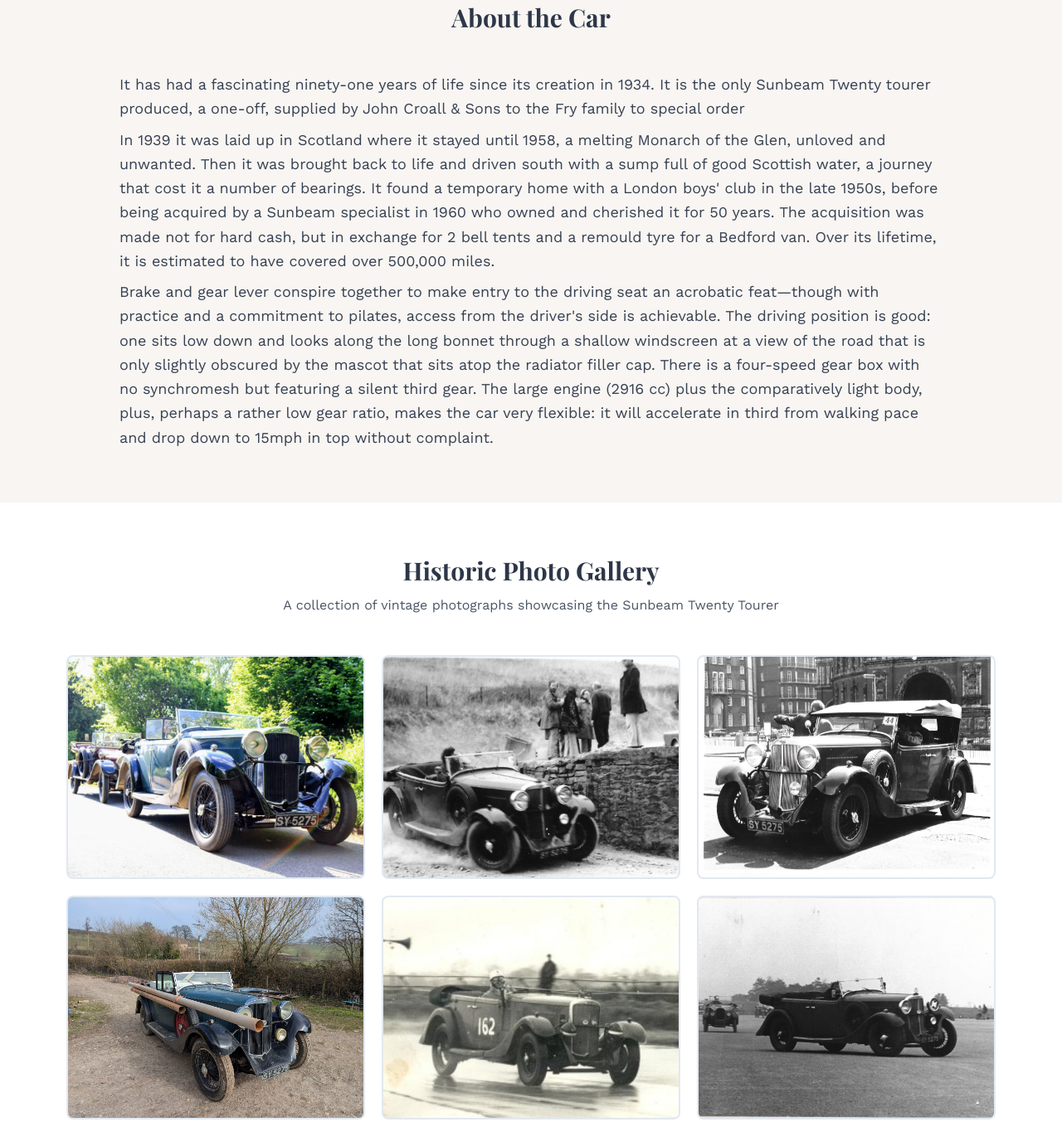
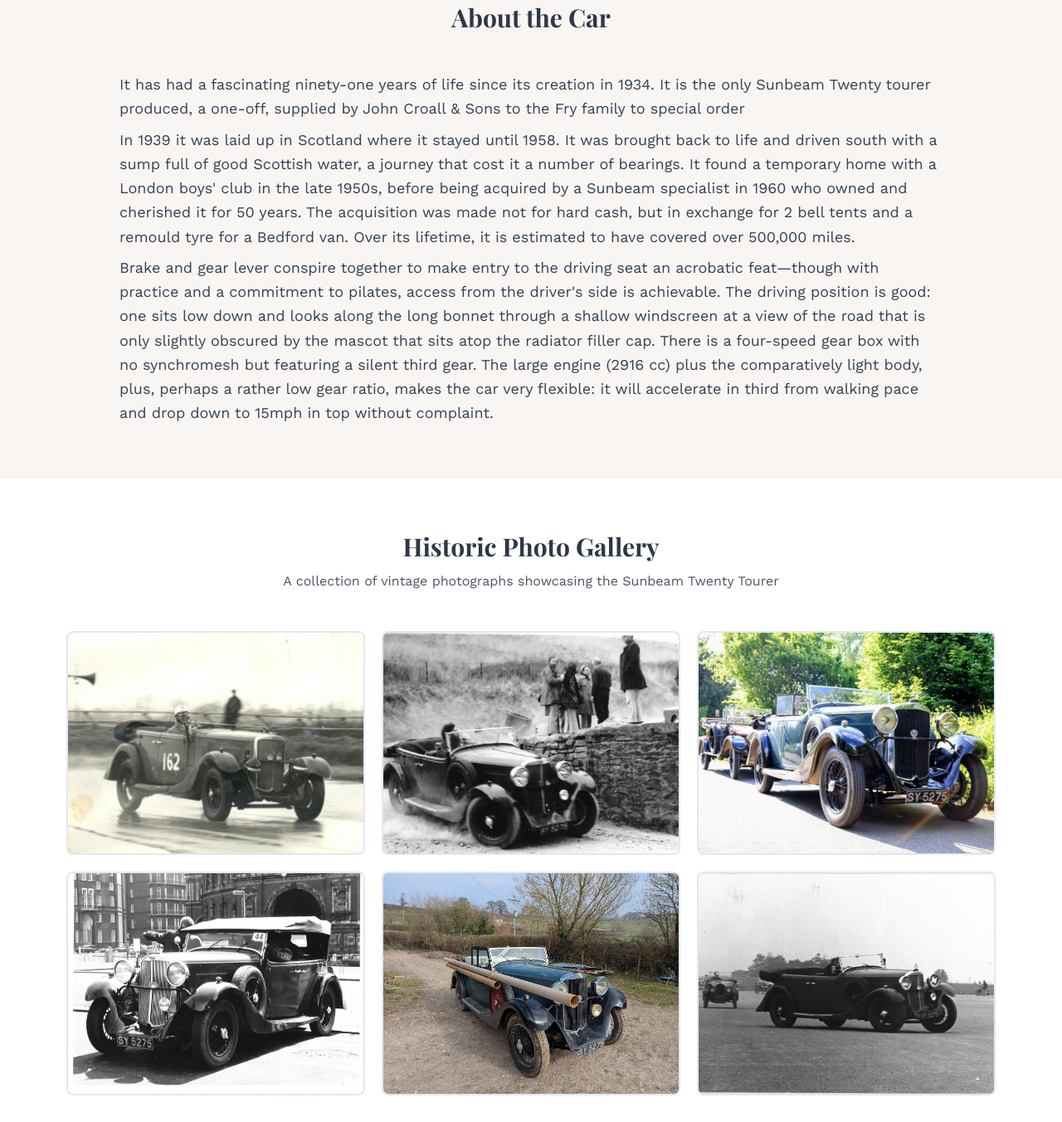
Before and after one commit to HectorBailey/SunbeamTwentyWebsite, a plain HTML site: page index.html in a window 1280 px wide. Shown: the part 1453-2806 px from the top of the page at 83% size. Drawn offline with nearby package versions, Linux system fonts and the light colour scheme.

Commit message:
Refactor: Gallery section

```diff
--- a/index.html
+++ b/index.html
@@ -383,7 +383,7 @@
                 It has had a fascinating <span id="carAge">ninety-one</span> years of life since its creation in 1934. It is the only Sunbeam Twenty tourer produced, a one-off, supplied by John Croall & Sons to the Fry family to special order
             </p>
             <p class="pt-2 text-gray-700 text-lg leading-relaxed">
-                In 1939 it was laid up in Scotland where it stayed until 1958, a melting Monarch of the Glen, unloved and unwanted. Then it was brought back to life and driven south with a sump full of good Scottish water, a journey that cost it a number of bearings. It found a temporary home with a London boys' club in the late 1950s, before being acquired by a Sunbeam specialist in 1960 who owned and cherished it for 50 years. The acquisition was made not for hard cash, but in exchange for 2 bell tents and a remould tyre for a Bedford van. Over its lifetime, it is estimated to have covered over 500,000 miles.</p>
+                In 1939 it was laid up in Scotland where it stayed until 1958. It was brought back to life and driven south with a sump full of good Scottish water, a journey that cost it a number of bearings. It found a temporary home with a London boys' club in the late 1950s, before being acquired by a Sunbeam specialist in 1960 who owned and cherished it for 50 years. The acquisition was made not for hard cash, but in exchange for 2 bell tents and a remould tyre for a Bedford van. Over its lifetime, it is estimated to have covered over 500,000 miles.</p>
             <p class="pt-2 text-gray-700 text-lg leading-relaxed">
                Brake and gear lever conspire together to make entry to the driving seat an acrobatic feat—though with practice and a commitment to pilates, access from the driver's side is achievable. The driving position is good: one sits low down and looks along the long bonnet through a shallow windscreen at a view of the road that is only slightly obscured by the mascot that sits atop the radiator filler cap. There is a four-speed gear box with no synchromesh but featuring a silent third gear. The large engine (2916 cc) plus the comparatively light body, plus, perhaps a rather low gear ratio, makes the car very flexible: it will accelerate in third from walking pace and drop down to 15mph in top without complaint.</p>
         </div>
@@ -396,20 +396,20 @@
             <p class="text-center text-gray-600 mb-12">A collection of vintage photographs showcasing the Sunbeam Twenty Tourer</p>
 
             <div class="gallery-grid">
-                <div class="gallery-item rounded-lg overflow-hidden cursor-pointer" onclick="openModal('img/Brooklands-July-2022.jpg', 'Brooklands Circuit - July 2022', 'A beautiful summer day at the historic Brooklands racing circuit, Celebrating the 100 year since Kenelm Lee Guinness set the final land speed record on a closed track, in the 350hp Sunbeam at Brooklands.')">
-                    <img src="img/Brooklands-July-2022.jpg" alt="Brooklands Circuit 2022" class="w-full h-full object-cover">
+                <div class="gallery-item rounded-lg overflow-hidden cursor-pointer" onclick="openModal('img/Silverstone1963.JPG', 'Silverstone Circuit - 1963', 'A memorable moment at Silverstone Circuit in 1963, during the golden age of British motorsport.')">
+                    <img src="img/Silverstone1963.JPG" alt="Silverstone 1963" class="w-full h-full object-cover">
                 </div>
                 <div class="gallery-item rounded-lg overflow-hidden cursor-pointer" onclick="openModal('img/Inter-Register Driving Tests Morchard Bishop 21.04.74.jpg', 'Inter-Register Driving Tests - 1974', 'Historic driving tests at Morchard Bishop on April 21st, 1974, demonstrating the enduring appeal of classic motoring.')">
                     <img src="img/Inter-Register Driving Tests Morchard Bishop 21.04.74.jpg" alt="Driving Tests 1974" class="w-full h-full object-cover">
+                </div>
+                <div class="gallery-item rounded-lg overflow-hidden cursor-pointer" onclick="openModal('img/Brooklands-July-2022.jpg', 'Brooklands Circuit - July 2022', 'A beautiful summer day at the historic Brooklands racing circuit, Celebrating the 100 year since Kenelm Lee Guinness set the final land speed record on a closed track, in the 350hp Sunbeam at Brooklands.')">
+                    <img src="img/Brooklands-July-2022.jpg" alt="Brooklands Circuit 2022" class="w-full h-full object-cover">
                 </div>
                 <div class="gallery-item rounded-lg overflow-hidden cursor-pointer" onclick="openModal('img/LondonTalbotRally 1969.jpg', 'London Talbot Rally - 1969', 'The London Talbot Rally of 1969, capturing the spirit of vintage rallying and automotive adventure.')">
                     <img src="img/LondonTalbotRally 1969.jpg" alt="London Talbot Rally 1969" class="w-full h-full object-cover">
                 </div>
                 <div class="gallery-item rounded-lg overflow-hidden cursor-pointer" onclick="openModal('img/MovingBuildingMaterials.jpg', 'Moving Building Materials', 'Practical application of vintage automobiles in everyday work, Still used as a daily driver')">
                     <img src="img/MovingBuildingMaterials.jpg" alt="Moving Building Materials" class="w-full h-full object-cover">
-                </div>
-                <div class="gallery-item rounded-lg overflow-hidden cursor-pointer" onclick="openModal('img/Silverstone1963.JPG', 'Silverstone Circuit - 1963', 'A memorable moment at Silverstone Circuit in 1963, during the golden age of British motorsport.')">
-                    <img src="img/Silverstone1963.JPG" alt="Silverstone 1963" class="w-full h-full object-cover">
                 </div>
                 <div class="gallery-item rounded-lg overflow-hidden cursor-pointer" onclick="openModal('img/Unkown.jpg', 'Historic Vintage Scene', 'An unknown vintage racing event (assumed 1960-1970)')">
                     <img src="img/Unkown.jpg" alt="Historic Scene" class="w-full h-full object-cover">
```
